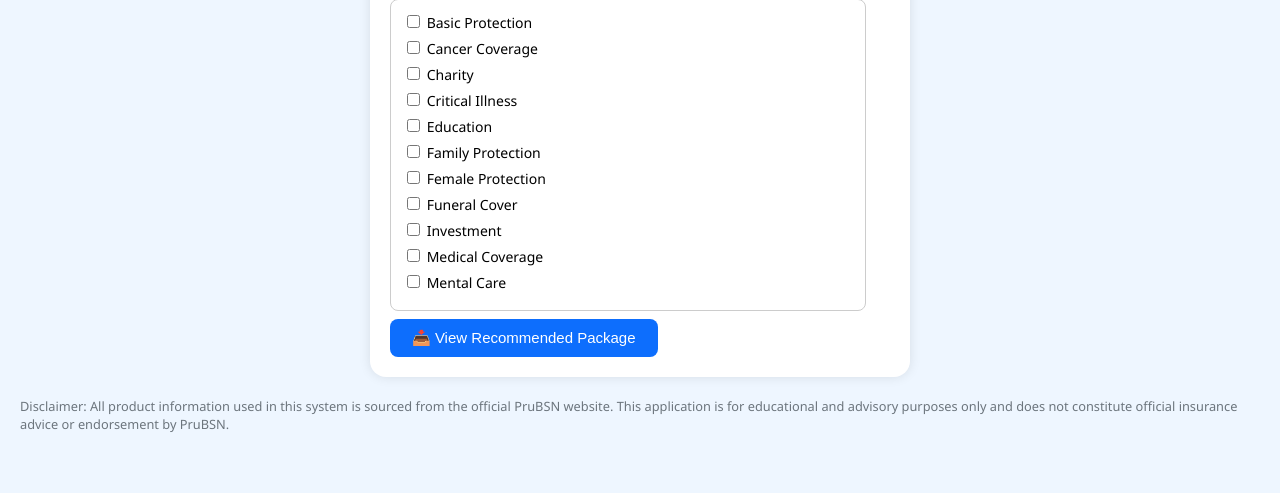
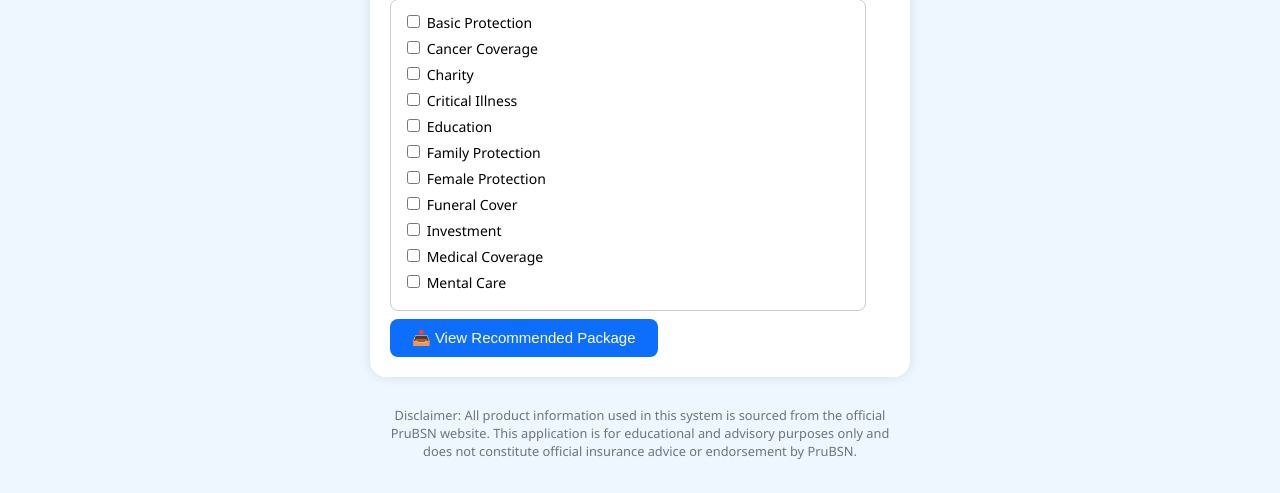
Before and after one commit to imansof/ExpertSystemTakaful, a Flask app: page /package in a window 1280 px wide. Shown: the part 1083-1576 px from the top of the page. Before the commit the page ends 1515 px from the top, so only its background shows below. Run offline with Flask 3, Linux system fonts and the light colour scheme; a user stored in the database is signed in; parts of the project's set-up code (start-up, migrations or seed data) failed here and were passed over.

Commit message:
Add footer and remove disclaimer from package.html
Added a footer section and removed the disclaimer paragraph.

```diff
--- a/templates/package.html
+++ b/templates/package.html
@@ -14,11 +14,18 @@
                        border-bottom-left-radius: 5px; color: white; margin-top: 15px; }
     .cta-button { font-size: 15px; padding: 10px 22px; background-color: #0d6efd;
                   color: white; border: none; border-radius: 8px; cursor: pointer; }
+    .app-footer {
+        max-width: 500px;
+        margin: 30px auto 10px;
+        text-align: center;
+    }
+
     .disclaimer {
         font-size: 0.8rem;
         color: #6c757d;
-        margin-top: 20px;
+        line-height: 1.4;
     }
+
 
     nav { position: sticky; top: 0; z-index: 1000; background-color: #fff;
           border-bottom: 1px solid #ddd; padding: 12px 24px; display: flex;
@@ -144,10 +151,7 @@
       });
     }
   </script>
-    <p class="disclaimer">
-            Disclaimer: All product information used in this system is sourced from the official PruBSN website.
-            This application is for educational and advisory purposes only and does not constitute official
-            insurance advice or endorsement by PruBSN.
-        </p>
+  {% include "footer.html" %}
+
 </body>
 </html>
```
